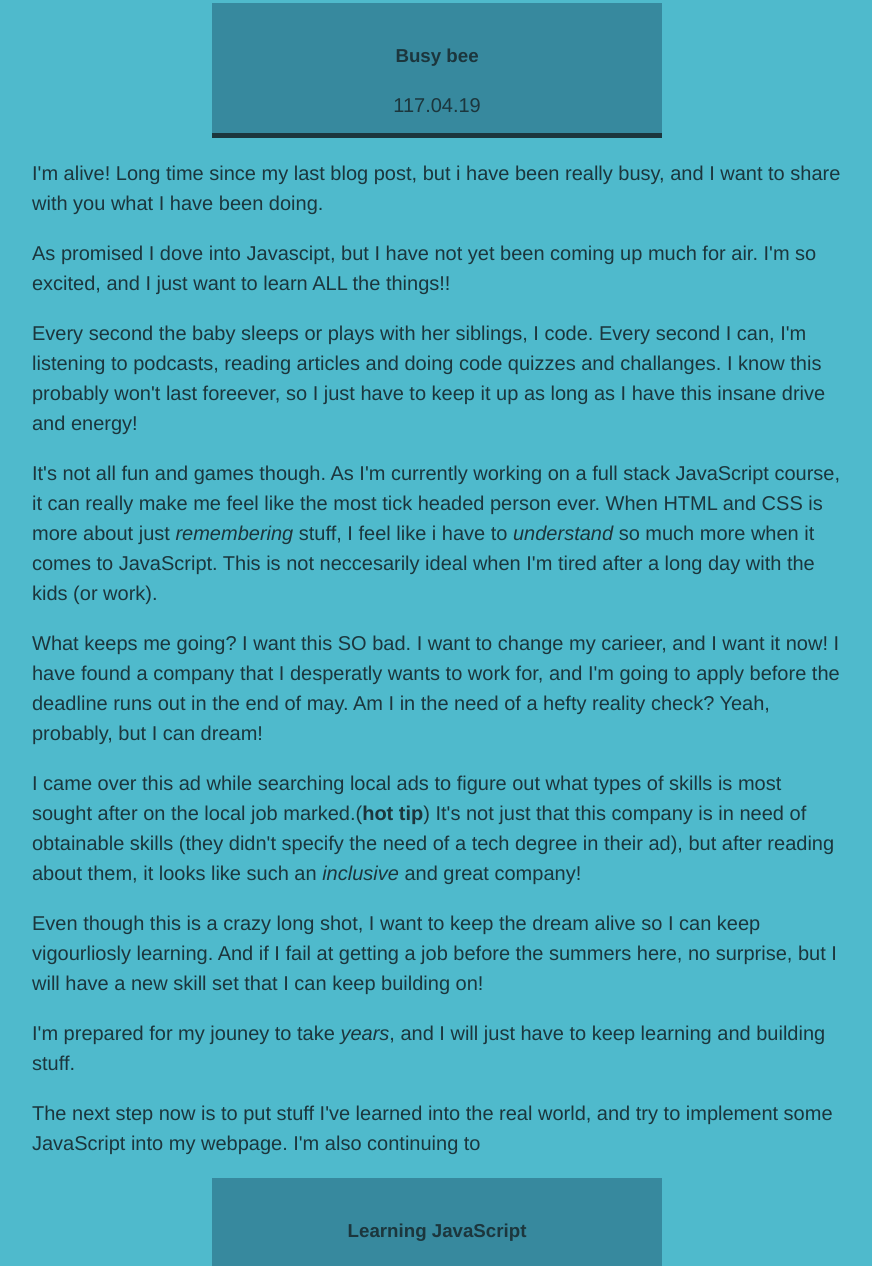
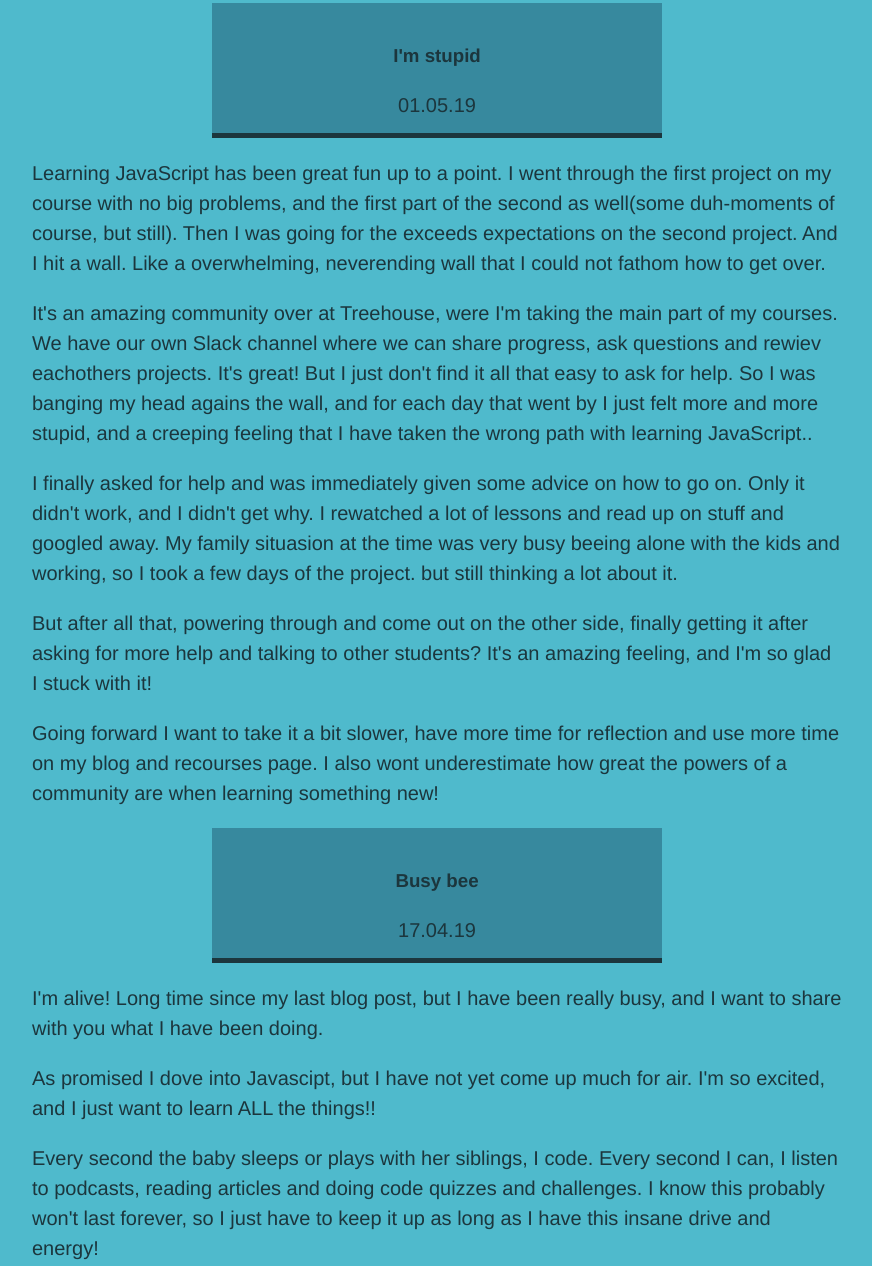
Before and after one commit to Zohla/Code-Journey, a plain HTML site: page blog.html in a window 1280 px wide. Shown: the part 541-1807 px from the top of the page, without its empty margins (203-1075 px from the left). Drawn offline with Linux system fonts and the light colour scheme; files that its build step writes are made by us from their sources.

Commit message:
write new blogpost

```diff
--- a/blog.html
+++ b/blog.html
@@ -27,19 +27,32 @@
       <h2 id="blog">Blog</h2>
       <p>Start at the <a href="#beginning">beginning</a></p>
       <article>
+
+        <header>
+          <h3>I'm stupid</h3>
+          <p>01.05.19</p>
+        </header>
+
+        <p>Learning JavaScript has been great fun up to a point. I went through the first project on my course with no big problems, and the first part of the second as well(some duh-moments of course, but still). Then I was going for the exceeds expectations on the second project. And I hit a wall. Like a overwhelming, neverending wall that I could not fathom how to get over.</p>
+        <p>It's an amazing community over at Treehouse, were I'm taking the main part of my courses. We have our own Slack channel where we can share progress, ask questions and rewiev eachothers projects. It's great! But I just don't find it all that easy to ask for help. So I was banging my head agains the wall, and for each day that went by I just felt more and more stupid, and a creeping feeling that I have taken the wrong path with learning JavaScript..</p>
+        <p>I finally asked for help and was immediately given some advice on how to go on. Only it didn't work, and I didn't get why. I rewatched a lot of lessons and read up on stuff and googled away. My family situasion at the time was very busy beeing alone with the kids and working, so I took a few days of the project. but still thinking a lot about it.</p>
+        <p>But after all that, powering through and come out on the other side, finally getting it after asking for more help and talking to other students? It's an amazing feeling, and I'm so glad I stuck with it!</p>
+        <p>Going forward I want to take it a bit slower, have more time for reflection and use more time on my blog and recourses page. I also wont underestimate how great the powers of a community are when learning something new!</p>
         <header>
           <h3>Busy bee</h3>
-          <p>117.04.19</p>
+          <p>17.04.19</p>
+
         </header>
-        <p>I'm alive! Long time since my last blog post, but i have been really busy, and I want to share with you what I have been doing.</p>
-        <p>As promised I dove into Javascipt, but I have not yet been coming up much for air. I'm so excited, and I just want to learn ALL the things!!</p>
-        <p>Every second the baby sleeps or plays with her siblings, I code. Every second I can, I'm listening to podcasts, reading articles and doing code quizzes and challanges. I know this probably won't last foreever, so I just have to keep it up as long as I have this insane drive and energy! </p>
-        <p>It's not all fun and games though. As I'm currently working on a full stack JavaScript course, it can really make me feel like the most tick headed person ever. When HTML and CSS is more about just <em>remembering</em> stuff, I feel like i have to <em>understand</em> so much more when it comes to JavaScript. This is not neccesarily ideal when I'm tired after a long day with the kids (or work).</p>
-        <p>What keeps me going? I want this SO bad. I want to change my carieer, and I want it now! I have found a company that I desperatly wants to work for, and I'm going to apply before the deadline runs out in the end of may. Am I in the need of a hefty reality check? Yeah, probably, but I can dream! </p>
-        <p>I came over this ad while searching local ads to figure out what types of skills is most sought after on the local job marked.(<strong>hot tip</strong>) It's not just that this company is in need of obtainable skills (they didn't specify the need of a tech degree in their ad), but after reading about them, it looks like such an <em>inclusive</em> and great company!</p>
-        <p>Even though this is a crazy long shot, I want to keep the dream alive so I can keep vigourliosly learning. And if I fail at getting a job before the summers here, no surprise, but I will have a new skill set that I can keep building on! </p>
-        <p>I'm prepared for my jouney to take <em>years</em>, and I will just have to keep learning and building stuff.</p>
-        <p>The next step now is to put stuff I've learned into the real world, and try to implement some JavaScript into my webpage. I'm also continuing to </p>
+        <p>I'm alive! Long time since my last blog post, but I have been really busy, and I want to share with you what I have been doing.</p>
+        <p>As promised I dove into Javascipt, but I have not yet come up much for air. I'm so excited, and I just want to learn ALL the things!!</p>
+        <p>Every second the baby sleeps or plays with her siblings, I code. Every second I can, I listen to podcasts, reading articles and doing code quizzes and challenges. I know this probably won't last forever, so I just have to keep it up as long as I have this insane drive and energy! </p>
+        <p>It's not all fun and games though. As I'm currently working on a full stack JavaScript course, it can really make me feel like the most thick headed person ever. When HTML and CSS is more about just <i>remembering</i> stuff, I feel like i have to <i>understand</i> so much more when it comes to JavaScript. This is not necessarily ideal when I'm tired after a long day with the kids (or work).</p>
+        <p>What keeps me going? I really enjoy learning, rough spots and all, and I have set a goal to do <em>something</em> every single day! It might not be big leaps, but just reading up on syntax of a language or listening to a motivating podcast about other programmers and their journey. </p> <!-- I want to change my career, and I want it now! I have found a company that I desperately want to work fo
+        r, and I'm going to apply before the deadline runs out in the end of may. Am I in the need of a hefty reality check? Yeah, probably, but I can dream! </p>
+        <p>I came over this ad while searching local ads to figure out what types of skills is most sought after on the local job market.(<strong>hot tip</strong>) It's not just that this company is in need of obtainable skills (they didn't specify the need of a tech degree in their ad), but after reading about them, it looks like such an <em>inclusive</em> and great company!</p>
+        <p>Even though this is a crazy long shot, I want to keep the dream alive so I can keep vigorously learning. And if I fail at getting a job before the summers here, no surprise, but I will have a new skill set that I can keep building on! </p> -->
+        <p>I'm prepared for my journey to take <em>years</em>, and I will just have to keep learning and building stuff.</p>
+        <p>The next step now is to put the stuff I've learned into the real world, and try to implement some JavaScript into my webpage. I'm also continuing to brush up and expand my HTML/CSS skills this way. </p>
       </article>
       <article>
         <header>
```
Also changed, not shown: 1 other file.
